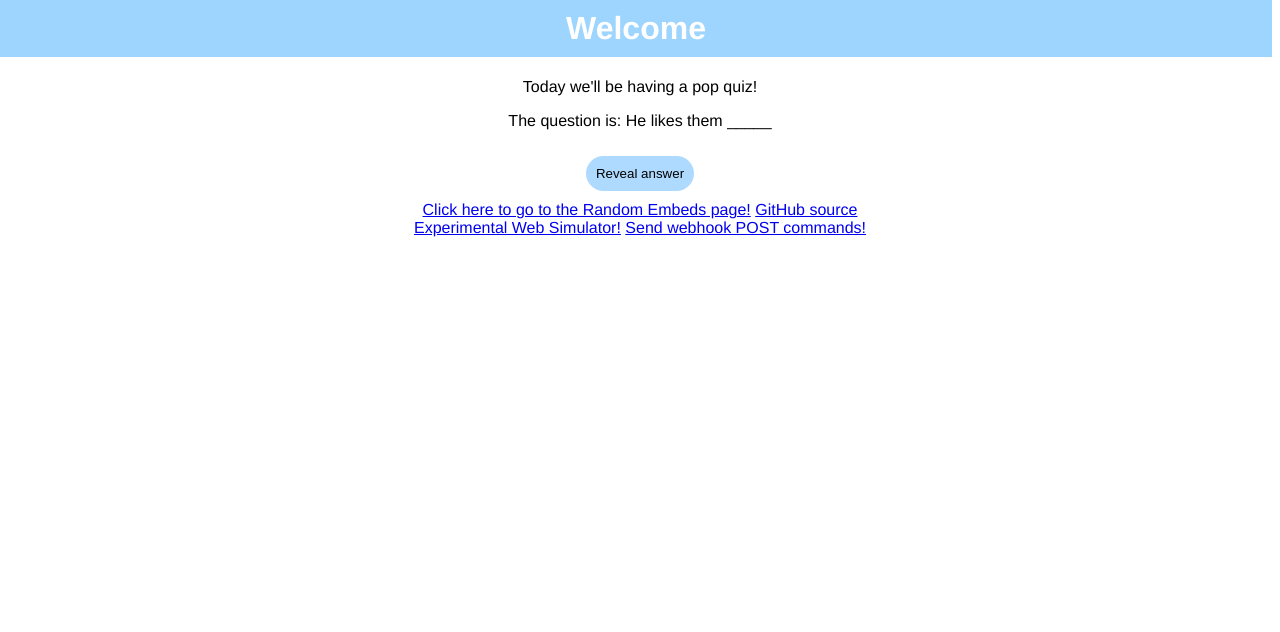
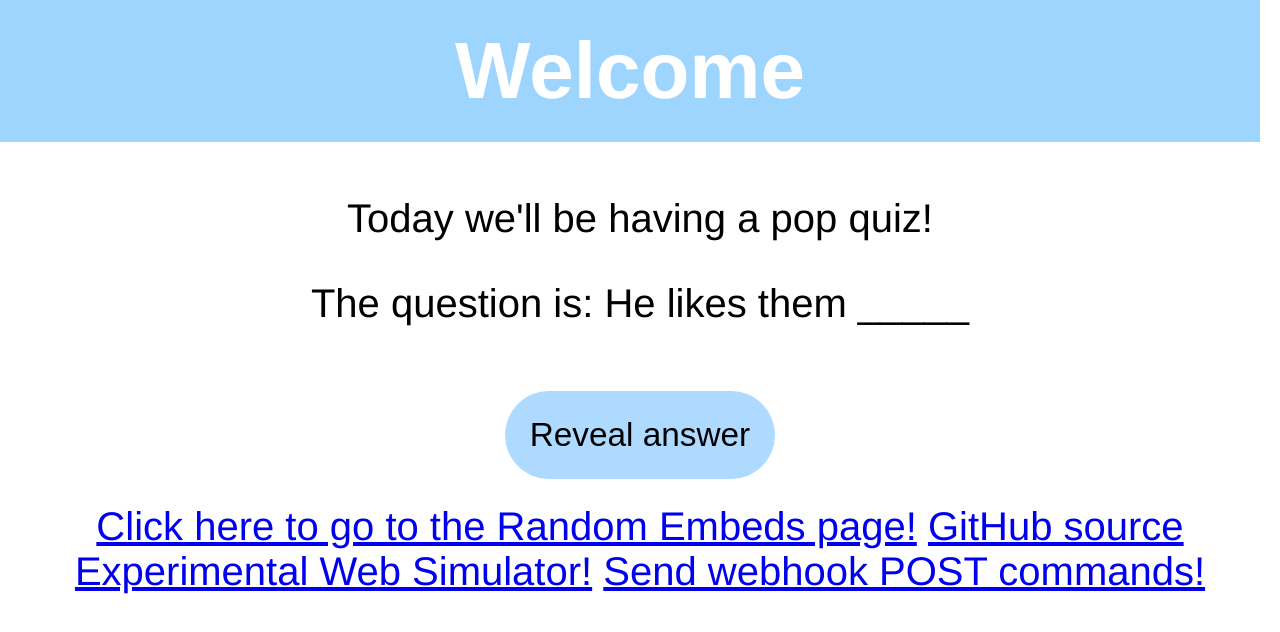
Before and after one commit to Sulfrix/sulfrix.github.io, a plain HTML site: page index.html in a window 1280 px wide. Drawn offline with Linux system fonts and the light colour scheme.

Commit message:
Update index.html

```diff
--- a/index.html
+++ b/index.html
@@ -12,6 +12,7 @@
 	        margin-top: 4px;
 	        font-family: "Helvetica Neue",Helvetica,Arial,sans-serif;
 	        text-align: center;
+		zoom: 250%;
         }
         button {
 	        background: #afdaff;
```
